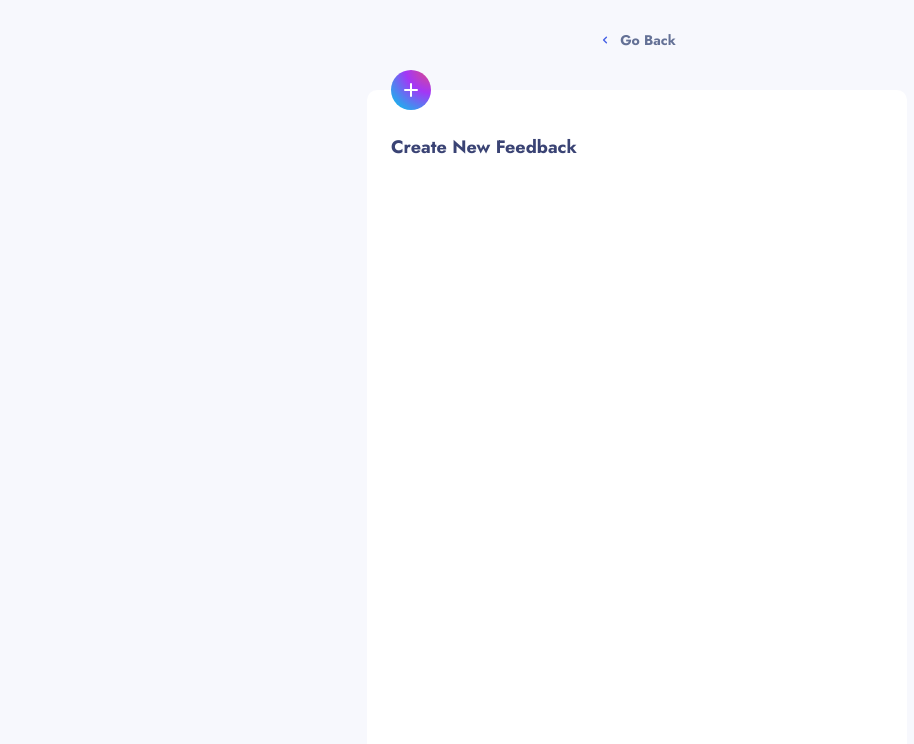
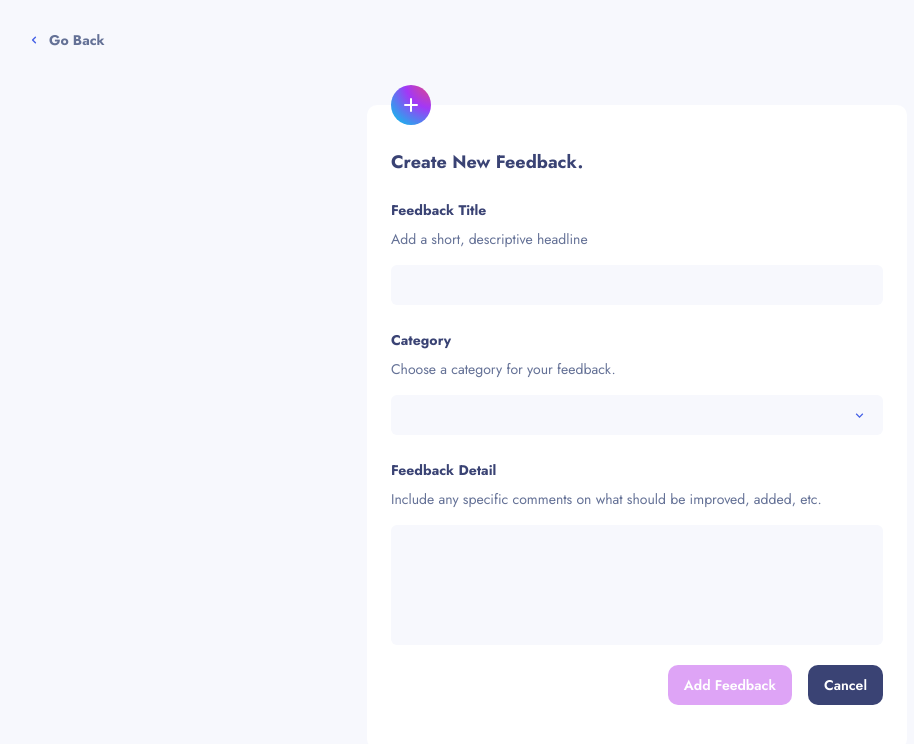
Before and after one commit to Jeangel/feedback-app-fe, a Next.js app: page /suggestions/new in a window 1280 px wide. Shown: the top 744 px of the page, without its empty margins (3-917 px from the left). Built offline with nearby package versions, Linux system fonts and the light colour scheme; no server answers; sample sign-in values are in the browser's storage.

Commit message:
Suggestions Page 🏗
Creating create Feedback request
Adding Feedback types
Updating axios utility to include authorization header if session is valid
WIP Updating axios utility to handle multiple error messages from a single response

```diff
--- a/src/components/forms/Select/index.tsx
+++ b/src/components/forms/Select/index.tsx
@@ -10,11 +10,11 @@ import {
 } from '@chakra-ui/react'
 import MenuList, { MenuListOption } from '../MenuList'
 
-interface ISelectProps {
+interface ISelectProps<T = string> {
   id?: string
   options: MenuListOption[]
-  value?: string
-  onChange: (value: string) => void
+  value?: T
+  onChange: (value: T) => void
   placeholder?: string
   triggerProps?: SystemProps
   menuListProps?: SystemProps
@@ -24,7 +24,7 @@ interface ISelectProps {
   variant?: 'select-input' | 'select-ghost'
 }
 
-const Select = ({
+const Select = <T extends string = string>({
   id,
   options,
   value,
@@ -36,7 +36,11 @@ const Select = ({
   placeholderProps,
   iconProps,
   variant = 'select-input',
-}: ISelectProps) => {
+}: ISelectProps<T>) => {
+  const handleOnChange = (value: string) => {
+    onChange(value as T)
+  }
+
   return (
     <Menu closeOnBlur closeOnSelect>
       <MenuButton
@@ -57,7 +61,7 @@ const Select = ({
       <MenuList
         value={value}
         options={options}
-        onChange={onChange}
+        onChange={handleOnChange}
         menuItemOptionProps={menuItemOptionProps}
         menuListProps={menuListProps}
       />
--- a/src/pages/api/auth/[...nextauth].ts
+++ b/src/pages/api/auth/[...nextauth].ts
@@ -31,7 +31,7 @@ const providers: NextAuthOptions['providers'] = [
 const callbacks: Partial<NextAuthOptions['callbacks']> = {
   session: ({ session, token }) => {
     if (token) {
-      session.accessToken = token.accessToken
+      session.accessToken = token.accessToken as string
       session.user = token.user as IUser
     }
     return session
--- a/src/pages/suggestions/new.tsx
+++ b/src/pages/suggestions/new.tsx
@@ -1,17 +1,99 @@
-import React from 'react'
+import React, { useEffect, useState } from 'react'
 import type { NextPage } from 'next'
 import withAuth from '@hocs/withAuth'
-import { Box, Flex, Heading, Icon } from '@chakra-ui/react'
+import {
+  Flex,
+  FormControl,
+  FormLabel,
+  Heading,
+  Text,
+  Input,
+  Textarea,
+  VStack,
+  Button,
+  useBoolean,
+  useToast,
+  Stack,
+} from '@chakra-ui/react'
 import { HiPlus } from 'react-icons/hi'
 import RoundedBadge from '@components/misc/RoundedBadge'
 import GoBackButton from '@components/navigation/GoBackButton'
 import CenterTemplate from '@components/template/CenterTemplate'
+import FormControlError from '@components/forms/FormControlError'
+import * as yup from 'yup'
+import { YupSchemaKeys } from 'types/yup'
+import { yupResolver } from '@hookform/resolvers/yup'
+import { useForm } from 'react-hook-form'
+import Select from '@components/forms/Select'
+import { useRouter } from 'next/router'
+import { ApiError } from '@utils/axios'
+import { EFeedbackCategory, feedbackCategoryOptions } from 'types/FeedbackCategory'
+import { createFeedback } from '@utils/requests/feedback'
+
+interface INewSuggestionForm {
+  title: string
+  category: EFeedbackCategory
+  description: string
+}
+
+const validationSchema = yup.object<YupSchemaKeys<INewSuggestionForm>>({
+  title: yup.string().label('Feedback Title').required().min(5).max(50),
+  category: yup.string().label('Category').required(),
+  description: yup.string().label('Feedback Detail').required().min(20).max(200),
+})
 
 const NewSuggestion: NextPage = (props) => {
+  const router = useRouter()
+  const {
+    register,
+    handleSubmit: makeHandleOnSubmit,
+    formState: { errors, isValid },
+    setValue,
+    reset,
+  } = useForm<INewSuggestionForm>({
+    resolver: yupResolver(validationSchema),
+    mode: 'onTouched'
+  })
+  const [isLoading, { on: setIsLoading, off: setIsNotLoading }] = useBoolean(false)
+  const [category, setCategory] = useState<EFeedbackCategory | undefined>(undefined)
+  const toast = useToast()
+
+  const handleOnCategoryChange = (value: EFeedbackCategory) => {
+    setValue('category', value)
+    setCategory(value)
+  }
+
+  const handleOnCancel = () => {
+    router.back()
+  }
+
+  const handleOnSubmit = async (values: INewSuggestionForm) => {
+    setIsLoading()
+    try {
+      await createFeedback({ feedback: values })
+      toast({
+        status: 'success',
+        description: 'Feedback was created successfully',
+      })
+      router.back()
+    } catch (error) {
+      const apiError = error as ApiError
+      toast({ status: 'error', description: apiError.message })
+    } finally {
+      setIsNotLoading()
+    }
+  }
+
+  useEffect(() => {
+    register('category')
+  }, [])
+
   return (
     <CenterTemplate withNavbar={false}>
-      <GoBackButton />
-      <Flex h='full' w='full' pt='40px' justifyContent='center'>
+      <Flex justifyContent='flex-start'>
+        <GoBackButton />
+      </Flex>
+      <Flex w='full' pt='55px' justifyContent='center'>
         <Flex
           w='100%'
           px='24px'
@@ -20,6 +102,7 @@ const NewSuggestion: NextPage = (props) => {
           pos='relative'
           borderRadius='10px'
           maxW={{ sm: '100%', md: '540px', lg: '540px' }}
+          direction='column'
         >
           <RoundedBadge
             boxSize='40px'
@@ -28,7 +111,64 @@ const NewSuggestion: NextPage = (props) => {
             left='24px'
             top='-20px'
           />
-          <Heading variant='h3'>Create New Feedback</Heading>
+          <Heading variant='h3' mb='24px'>
+            Create New Feedback.
+          </Heading>
+          <form onSubmit={makeHandleOnSubmit(handleOnSubmit)}>
+            <VStack spacing={6}>
+              <FormControl id='title' isInvalid={!!errors.title}>
+                <FormLabel>Feedback Title</FormLabel>
+                <Text variant='controlDescription'>
+                  Add a short, descriptive headline
+                </Text>
+                <Input {...register('title')} />
+                <FormControlError error={errors.title} />
+              </FormControl>
+              <FormControl id='category' isInvalid={!!errors.category}>
+                <FormLabel>Category</FormLabel>
+                <Text variant='controlDescription'>
+                  Choose a category for your feedback.
+                </Text>
+                <Select
+                  options={feedbackCategoryOptions}
+                  value={category}
+                  onChange={handleOnCategoryChange}
+                />
+                <FormControlError error={errors.category} />
+              </FormControl>
+              <FormControl id='description' isInvalid={!!errors.description}>
+                <FormLabel>Feedback Detail</FormLabel>
+                <Text variant='controlDescription'>
+                  Include any specific comments on what should be improved, added, etc.
+                </Text>
+                <Textarea resize='none' h='120px' {...register('description')} />
+                <FormControlError error={errors.description} />
+              </FormControl>
+            </VStack>
+            <Stack
+              direction={{ sm: 'column', lg: 'row' }}
+              spacing={4}
+              mt={{ sm: '40px', lg: '20px' }}
+              justifyContent={{ sm: 'center', lg: 'flex-end' }}
+            >
+              <Button
+                colorScheme='primary'
+                w={{ sm: 'full', lg: 'auto' }}
+                type='submit'
+                isLoading={isLoading}
+                isDisabled={!isValid}
+              >
+                Add Feedback
+              </Button>
+              <Button
+                colorScheme='tertiary'
+                w={{ sm: 'full', lg: 'auto' }}
+                onClick={handleOnCancel}
+              >
+                Cancel
+              </Button>
+            </Stack>
+          </form>
         </Flex>
       </Flex>
     </CenterTemplate>
--- /dev/null
+++ b/src/types/Feedback.ts
@@ -0,0 +1,10 @@
+import { EFeedbackCategory } from './FeedbackCategory'
+
+interface IFeedback {
+  _id: string
+  title: string
+  description: string
+  category: EFeedbackCategory
+}
+
+export default IFeedback
--- /dev/null
+++ b/src/types/FeedbackCategory.ts
@@ -0,0 +1,30 @@
+export enum EFeedbackCategory {
+  UI = 'UI',
+  UX = 'UX',
+  Enhancement = 'Enhancement',
+  Bug = 'Bug',
+  Feature = 'Feature',
+}
+
+export const feedbackCategoryOptions = [
+  {
+    value: EFeedbackCategory.UI,
+    label: 'UI',
+  },
+  {
+    value: EFeedbackCategory.UX,
+    label: 'UX',
+  },
+  {
+    value: EFeedbackCategory.Enhancement,
+    label: 'Enhancement',
+  },
+  {
+    value: EFeedbackCategory.Bug,
+    label: 'Bug',
+  },
+  {
+    value: EFeedbackCategory.Feature,
+    label: 'Feature',
+  },
+]
--- a/src/types/next-auth.d.ts
+++ b/src/types/next-auth.d.ts
@@ -7,5 +7,6 @@ declare module 'next-auth' {
    */
   interface Session {
     user: IUser
+    accessToken: string
   }
 }
--- a/src/utils/axios.ts
+++ b/src/utils/axios.ts
@@ -1,5 +1,6 @@
 import axios, { AxiosRequestConfig, AxiosResponse, AxiosError, ResponseType } from 'axios'
 import queryString from 'query-string'
+import { getSession } from 'next-auth/react'
 
 const baseURL = process.env.NEXT_PUBLIC_API_URL
 
@@ -23,12 +24,18 @@ const logApiError = (logMessage: string | undefined, error?: Error) => {
   error ? console.error(message, error) : console.error(message)
 }
 
+interface IErrorData {
+  message: string | string[]
+  statusCode: number
+  error: string
+}
+
 export class ApiError extends Error {
   isCancel: boolean
 
   httpStatusCode: number | undefined
 
-  constructor(error: AxiosError | Error) {
+  constructor(error: AxiosError<IErrorData> | Error) {
     if (isAxiosError(error)) {
       let message = 'There was a problem making your request.'
       let httpStatusCode: number | undefined
@@ -40,7 +47,9 @@ export class ApiError extends Error {
         logApiError(JSON.stringify(error.toJSON()))
 
         if (apiResponseMessage) {
-          message = apiResponseMessage
+          message = Array.isArray(apiResponseMessage)
+            ? apiResponseMessage[0]
+            : apiResponseMessage
         } else if (httpStatusCode === 401) {
           message = 'Unauthorized'
         } else if (httpStatusCode === 403) {
@@ -80,6 +89,15 @@ const request = async <Response = any>(url: string, options?: AxiosRequestConfig
   }
 
   try {
+    const session = await getSession()
+
+    if (session) {
+      headers = {
+        ...headers,
+        Authorization: `Bearer ${session.accessToken}`,
+      }
+    }
+
     const response = await axios.request<Response>({
       ...options,
       headers,
--- /dev/null
+++ b/src/utils/requests/feedback.ts
@@ -0,0 +1,14 @@
+import Feedback from '@app-types/Feedback'
+import { post } from '@utils/axios'
+
+interface ICreateFeedbackArgs {
+  feedback: Omit<Feedback, '_id'>
+}
+
+interface ICreateFeedbackResponse {
+  feedback: Feedback
+}
+
+export const createFeedback = async ({ feedback }: ICreateFeedbackArgs) => {
+  return post<ICreateFeedbackResponse>({ path: '/feedback', body: feedback })
+}
```
